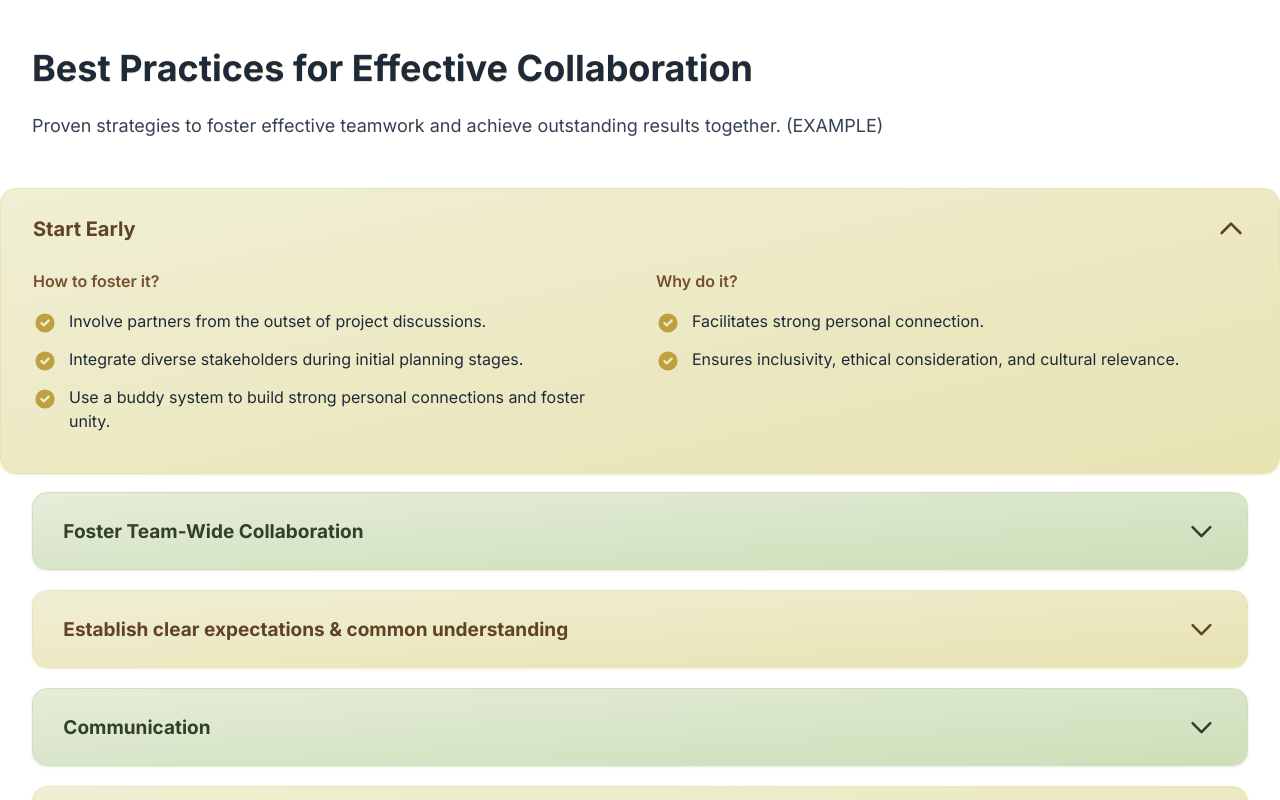
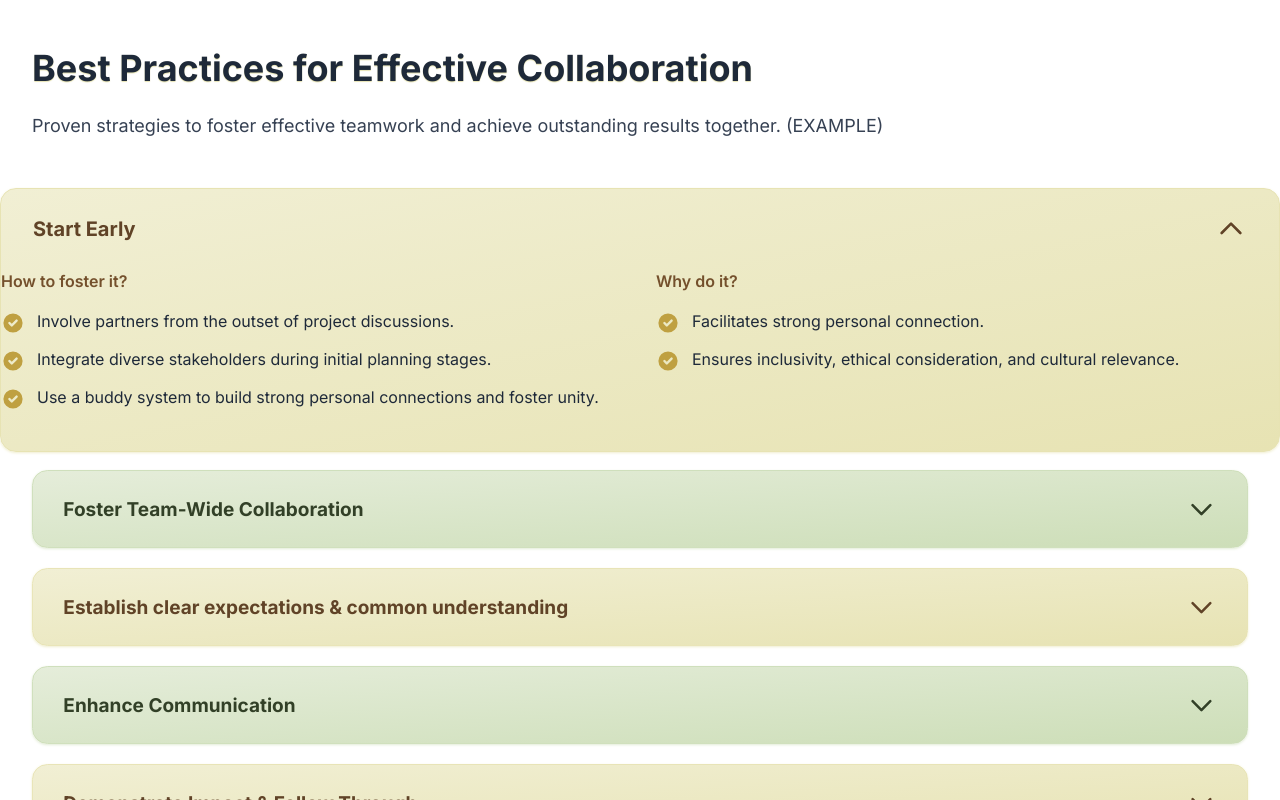
Before and after one commit to havekes/collaboration, a SvelteKit app: page /best-practices in a window 1280 px wide. Shown: the top 800 px of the page. Built offline with nearby package versions, Linux system fonts and the light colour scheme.

Commit message:
small fixes

```diff
--- a/src/lib/components/AccordionItem.svelte
+++ b/src/lib/components/AccordionItem.svelte
@@ -45,7 +45,7 @@
 		</svg>
 	</button>
 	{#if open}
-		<div class="px-8 lg:pb-10" transition:slide|local={{ duration: 400 }}>
+		<div class="pb-10" transition:slide|local={{ duration: 400 }}>
 			<div class="grid grid-cols-2 gap-8">
 				<div class="space-y-4">
 					<h3 class="font-semibold {subTitleClasses}">How to foster it?</h3>
--- a/src/routes/best-practices/+page.svelte
+++ b/src/routes/best-practices/+page.svelte
@@ -65,7 +65,7 @@
 			]
 		},
 		{
-			title: 'Communication',
+			title: 'Enhance Communication',
 			theme: 'dry-sage',
 			leftContent: [
 				'Designate a clear point of contact for streamlined communication.',
--- a/src/routes/facilitators-hindrances/+page.svelte
+++ b/src/routes/facilitators-hindrances/+page.svelte
@@ -5,13 +5,13 @@
 </script>
 
 <svelte:head>
-	<title>Facilitators and hindrances</title>
+	<title>Facilitating & Hindering factors to the Success of Partnership</title>
 </svelte:head>
 
 <div class="my-12 flex flex-col items-center space-y-12">
 	<section class="container px-8">
 		<h1 class="text-4xl font-bold text-gray-800 text-shadow-cornsilk-200 text-shadow-xs">
-			Facilitators and hindrances
+			Facilitating & Hindering factors to the Success of Partnership
 		</h1>
 	</section>
 
--- a/src/routes/trust-building/+page.svelte
+++ b/src/routes/trust-building/+page.svelte
@@ -19,7 +19,7 @@
 	</section>
 
 	<section class="container flex items-start justify-center gap-20">
-		<Card theme="dry-sage" class="w-120">
+		<Card theme="dry-sage" class="w-120 min-w-120">
 			<h2 class="text-xl font-bold text-dry-sage-700">Trust Dimensions/Content Areas</h2>
 			<List>
 				<ListItem>
```
